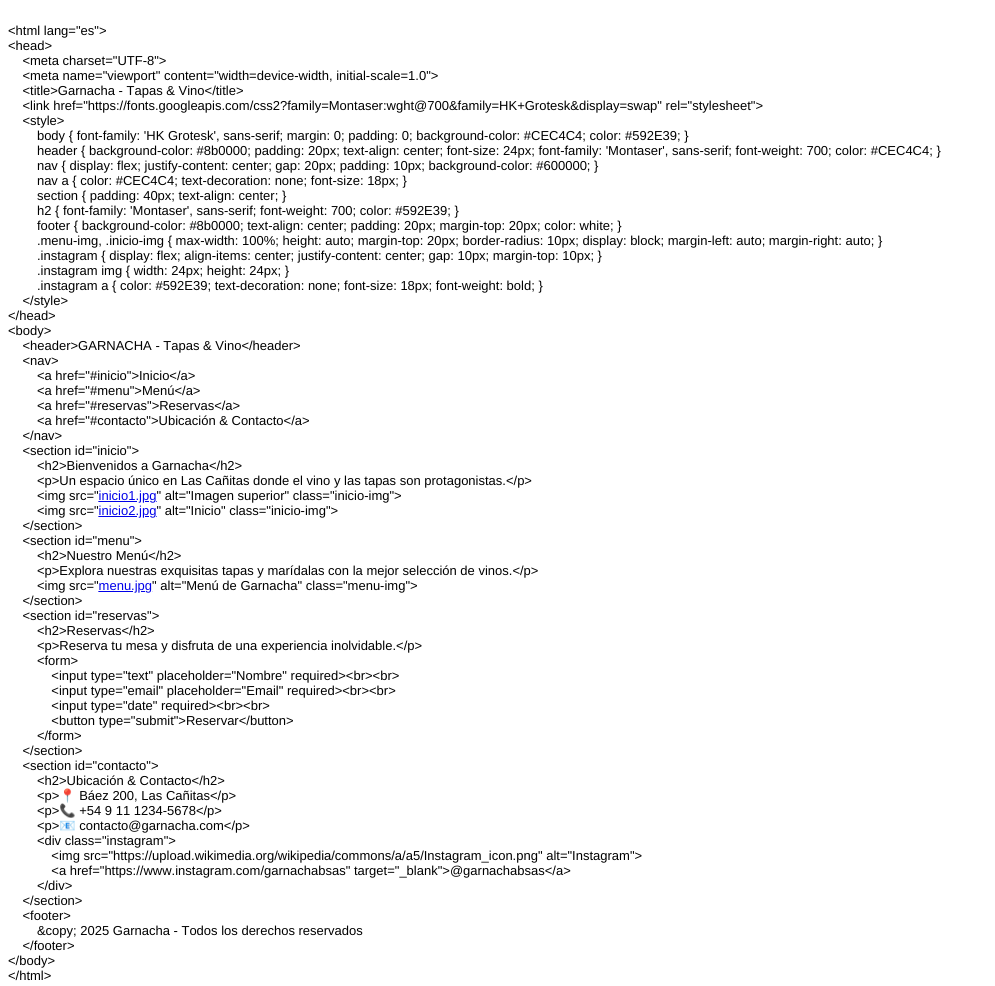
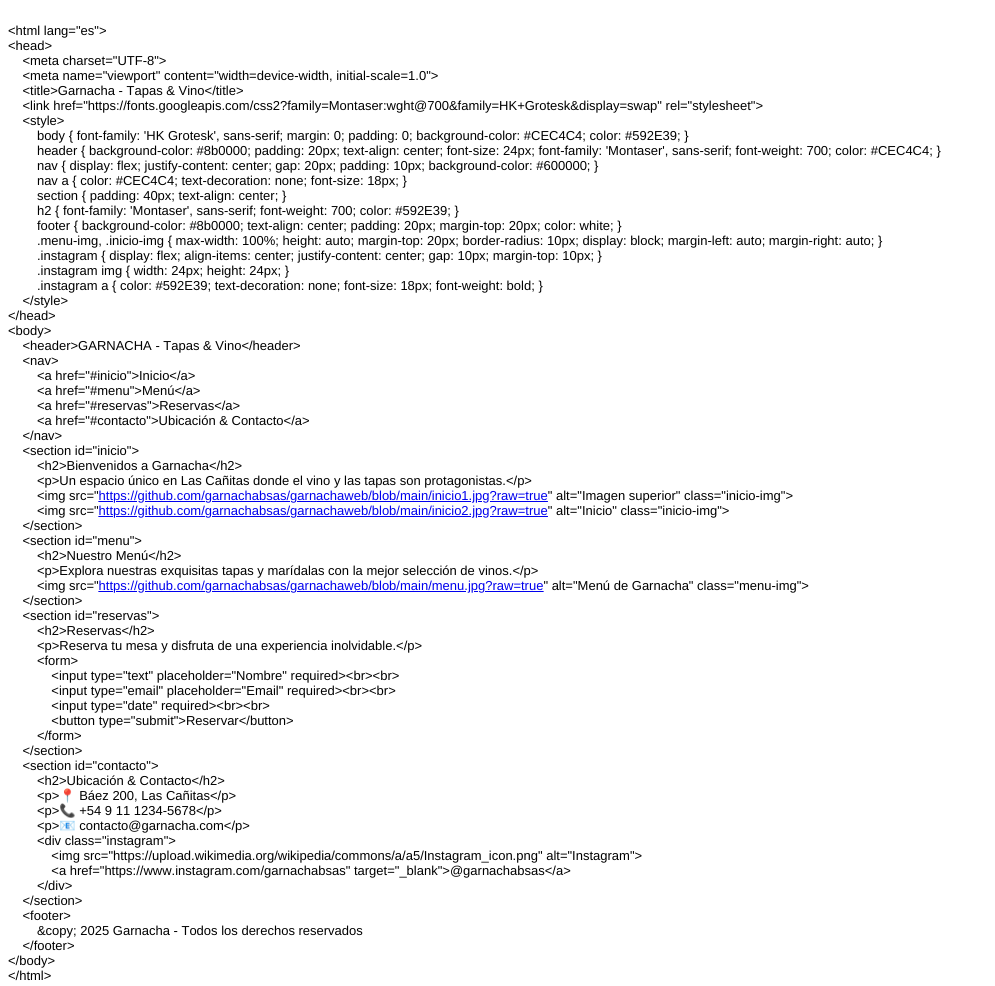
Before and after one commit to garnachabsas/garnachaweb, a plain HTML site: page index.html in a window 1280 px wide. Shown: the whole page, without its empty margins (0-995 px from the left). Drawn offline with Linux system fonts and the light colour scheme.

Commit message:
Add files via upload

```diff
--- a/index.html
+++ b/index.html
@@ -9,8 +9,10 @@
   <style type="text/css">
     p.p1 {margin: 0.0px 0.0px 0.0px 0.0px; font: 13.0px 'Helvetica Neue'; -webkit-text-stroke: #000000; min-height: 15.0px}
     p.p2 {margin: 0.0px 0.0px 0.0px 0.0px; font: 13.0px 'Helvetica Neue'; -webkit-text-stroke: #000000}
+    p.p3 {margin: 0.0px 0.0px 0.0px 0.0px; font: 13.0px 'Helvetica Neue'; color: #0000e9; -webkit-text-stroke: #0000e9}
     span.s1 {font-kerning: none}
-    span.s2 {text-decoration: underline ; font-kerning: none; color: #0000e9; -webkit-text-stroke: 0px #0000e9}
+    span.s2 {font-kerning: none; color: #000000; -webkit-text-stroke: 0px #000000}
+    span.s3 {text-decoration: underline ; font-kerning: none; -webkit-text-stroke: 0px #0000e9}
   </style>
 </head>
 <body>
@@ -46,13 +48,13 @@
 <p class="p2"><span class="s1"><span class="Apple-converted-space">    </span>&lt;section id="inicio"&gt;</span></p>
 <p class="p2"><span class="s1"><span class="Apple-converted-space">        </span>&lt;h2&gt;Bienvenidos a Garnacha&lt;/h2&gt;</span></p>
 <p class="p2"><span class="s1"><span class="Apple-converted-space">        </span>&lt;p&gt;Un espacio único en Las Cañitas donde el vino y las tapas son protagonistas.&lt;/p&gt;</span></p>
-<p class="p2"><span class="s1"><span class="Apple-converted-space">        </span>&lt;img src="<a href="https://github.com/garnachabsas/garnacha-website/blob/main/inicio1.jpg?raw=true"><span class="s2">inicio1.jpg</span></a>" alt="Imagen superior" class="inicio-img"&gt;</span></p>
-<p class="p2"><span class="s1"><span class="Apple-converted-space">        </span>&lt;img src="<a href="https://github.com/garnachabsas/garnacha-website/blob/main/inicio2.jpg?raw=true"><span class="s2">inicio2.jpg</span></a>" alt="Inicio" class="inicio-img"&gt;</span></p>
+<p class="p3"><span class="s2"><span class="Apple-converted-space">        </span>&lt;img src="<a href="https://github.com/garnachabsas/garnachaweb/blob/main/inicio1.jpg?raw=true"><span class="s3">https://github.com/garnachabsas/garnachaweb/blob/main/inicio1.jpg?raw=true</span></a>" alt="Imagen superior" class="inicio-img"&gt;</span></p>
+<p class="p3"><span class="s2"><span class="Apple-converted-space">        </span>&lt;img src="<a href="https://github.com/garnachabsas/garnachaweb/blob/main/inicio2.jpg?raw=true"><span class="s3">https://github.com/garnachabsas/garnachaweb/blob/main/inicio2.jpg?raw=true</span></a>" alt="Inicio" class="inicio-img"&gt;</span></p>
 <p class="p2"><span class="s1"><span class="Apple-converted-space">    </span>&lt;/section&gt;</span></p>
 <p class="p2"><span class="s1"><span class="Apple-converted-space">    </span>&lt;section id="menu"&gt;</span></p>
 <p class="p2"><span class="s1"><span class="Apple-converted-space">        </span>&lt;h2&gt;Nuestro Menú&lt;/h2&gt;</span></p>
 <p class="p2"><span class="s1"><span class="Apple-converted-space">        </span>&lt;p&gt;Explora nuestras exquisitas tapas y marídalas con la mejor selección de vinos.&lt;/p&gt;</span></p>
-<p class="p2"><span class="s1"><span class="Apple-converted-space">        </span>&lt;img src="<a href="https://github.com/garnachabsas/garnacha-website/blob/main/menu.jpg?raw=true"><span class="s2">menu.jpg</span></a>" alt="Menú de Garnacha" class="menu-img"&gt;</span></p>
+<p class="p3"><span class="s2"><span class="Apple-converted-space">        </span>&lt;img src="<a href="https://github.com/garnachabsas/garnachaweb/blob/main/menu.jpg?raw=true"><span class="s3">https://github.com/garnachabsas/garnachaweb/blob/main/menu.jpg?raw=true</span></a>" alt="Menú de Garnacha" class="menu-img"&gt;</span></p>
 <p class="p2"><span class="s1"><span class="Apple-converted-space">    </span>&lt;/section&gt;</span></p>
 <p class="p2"><span class="s1"><span class="Apple-converted-space">    </span>&lt;section id="reservas"&gt;</span></p>
 <p class="p2"><span class="s1"><span class="Apple-converted-space">        </span>&lt;h2&gt;Reservas&lt;/h2&gt;</span></p>
```
